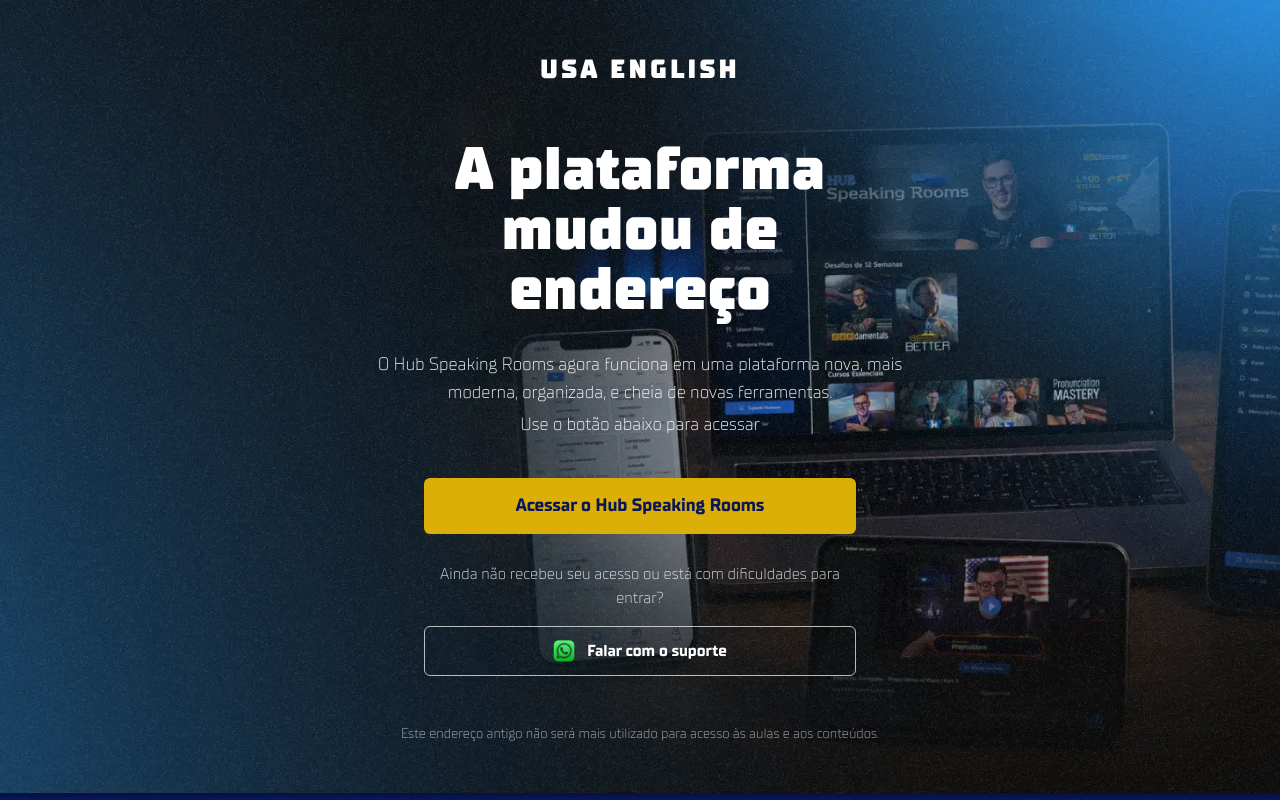
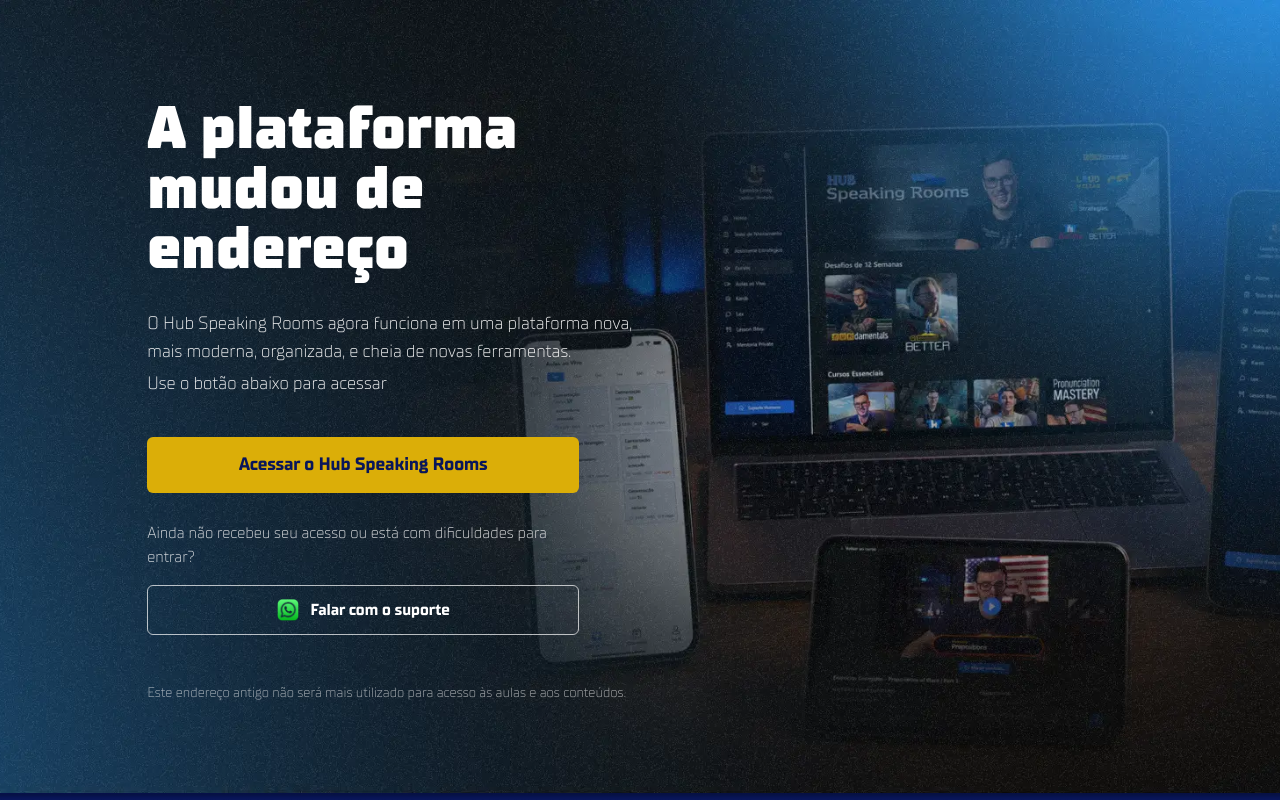
Before and after one commit to USA-English/platform-migration-page, a Next.js app: page / in a window 1280 px wide. Built offline with nearby package versions, Linux system fonts and the light colour scheme.

Commit message:
Refine desktop migration layout

```diff
--- a/app/globals.css
+++ b/app/globals.css
@@ -54,5 +54,23 @@
 @media (min-width: 640px) {
   .migration-page {
     background-image: url("/images/backdrop-desktop-migration.webp");
+    height: 100vh;
+    min-height: 0;
+    overflow: hidden;
+  }
+
+  .migration-content {
+    align-items: flex-start;
+    margin-left: clamp(2rem, 9vw, 10rem);
+    margin-right: 0;
+    max-width: 32rem;
+    text-align: left;
+  }
+
+  .migration-content h1,
+  .migration-content div,
+  .migration-content p {
+    margin-left: 0;
+    margin-right: 0;
   }
 }
--- a/app/page.tsx
+++ b/app/page.tsx
@@ -4,12 +4,8 @@
 export default function Home() {
   return (
     <main className="migration-page min-h-screen bg-brand-navy px-5 py-7 text-white sm:px-8 sm:py-10">
-      <section className="mx-auto flex min-h-[calc(100vh-3.5rem)] w-full max-w-[42rem] flex-col items-center justify-center text-center sm:min-h-[calc(100vh-5rem)]">
+      <section className="migration-content mx-auto flex min-h-[calc(100vh-3.5rem)] w-full max-w-[42rem] flex-col items-center justify-center text-center sm:min-h-[calc(100vh-5rem)]">
         <div className="w-full">
-          <p className="mb-10 font-brand-black font-black text-[1.35rem] uppercase leading-none tracking-[0.12em] text-white sm:mb-14 sm:text-[1.65rem]">
-            {siteConfig.brand}
-          </p>
-
           <h1 className="mx-auto max-w-[11ch] font-brand-black font-black text-4xl leading-[1.04] sm:text-5xl md:text-6xl">
             {siteConfig.title}
           </h1>
```
